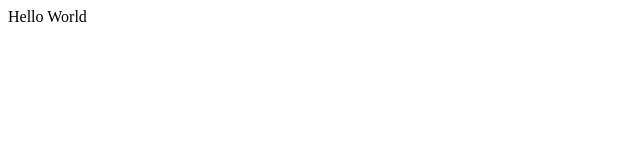
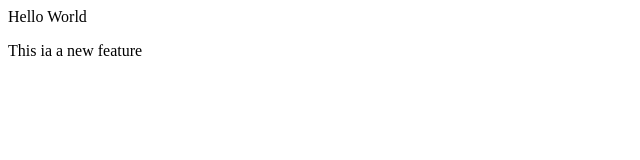
Before and after one commit to alt-Anurag/First-Repository, a plain HTML site: page index.html in a window 1280 px wide. Shown: the whole page, without its empty margins (0-640 px from the left). Drawn offline with Linux system fonts and the light colour scheme.

Commit message:
feature 1 commit

```diff
--- a/index.html
+++ b/index.html
@@ -1 +1,2 @@
 <p>Hello World</p>
+<p>This ia a new feature</p>
```
